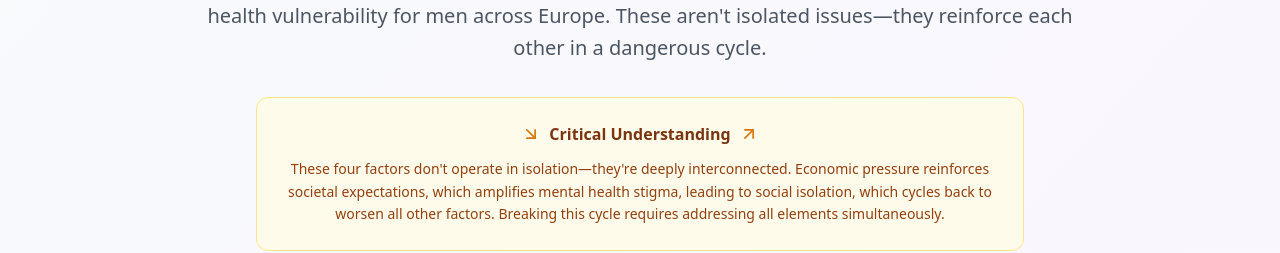
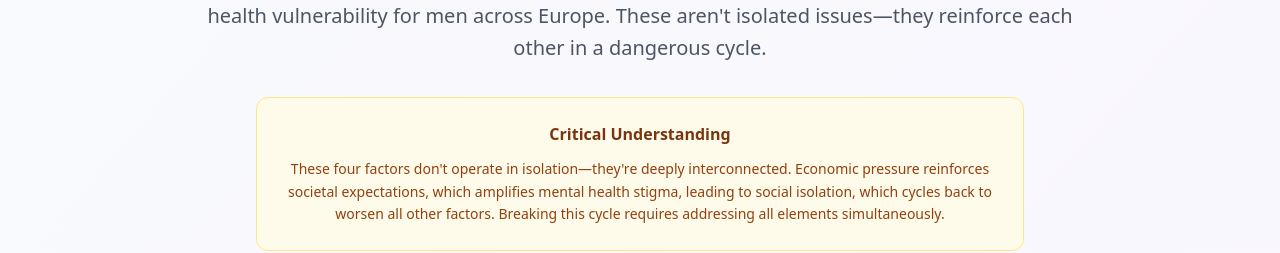
Before and after one commit to arnsteinsm/mental-health-research, a React (Vite) app: page / in a window 1280 px wide. Shown: the part 3840-4093 px from the top of the page. Built offline with nearby package versions, Linux system fonts and the light colour scheme; no server answers.

Commit message:
Updated GenderAnalysis.tsx

```diff
--- a/src/components/GenderAnalysis.tsx
+++ b/src/components/GenderAnalysis.tsx
@@ -68,9 +68,9 @@ const GenderAnalysis: React.FC = () => {
             className="bg-amber-50 border border-amber-200 rounded-xl p-6 max-w-3xl mx-auto"
           >
             <div className="flex items-center justify-center mb-3">
-              <ArrowRight className="w-5 h-5 text-amber-600 mr-2 transform rotate-45" />
+
               <span className="font-semibold text-amber-900">Critical Understanding</span>
-              <ArrowRight className="w-5 h-5 text-amber-600 ml-2 transform -rotate-45" />
+
             </div>
             <p className="text-amber-800 text-sm leading-relaxed">
               These four factors don't operate in isolation—they're deeply interconnected.
```
